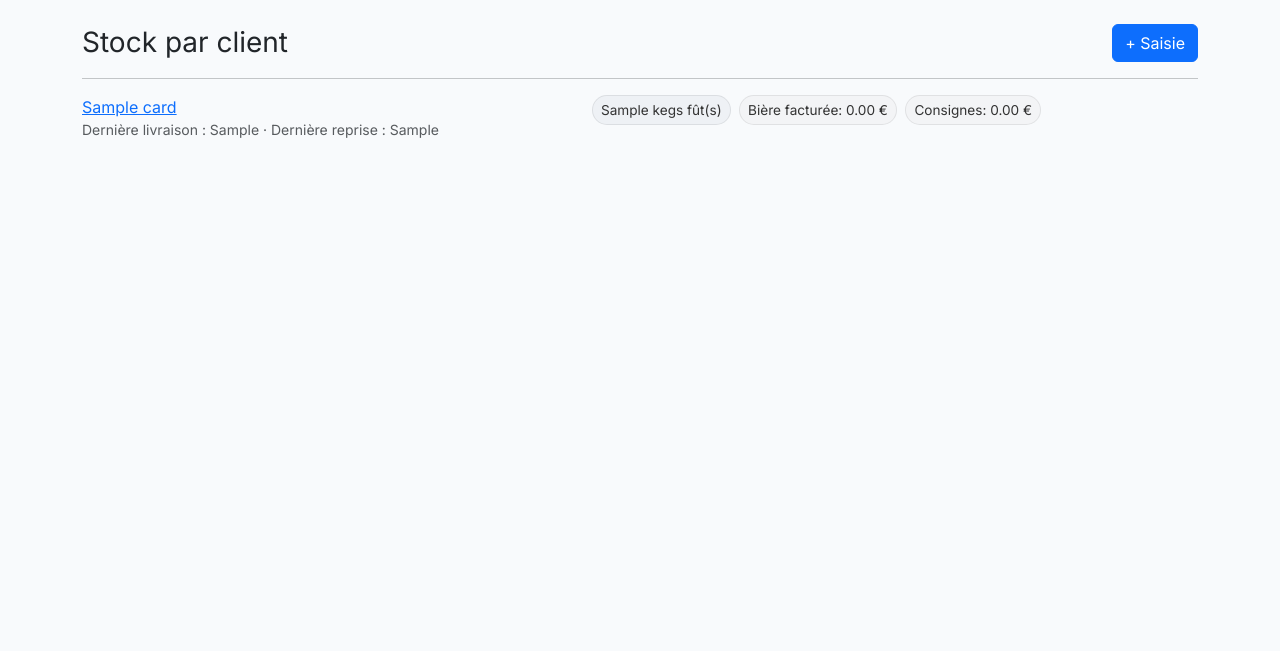
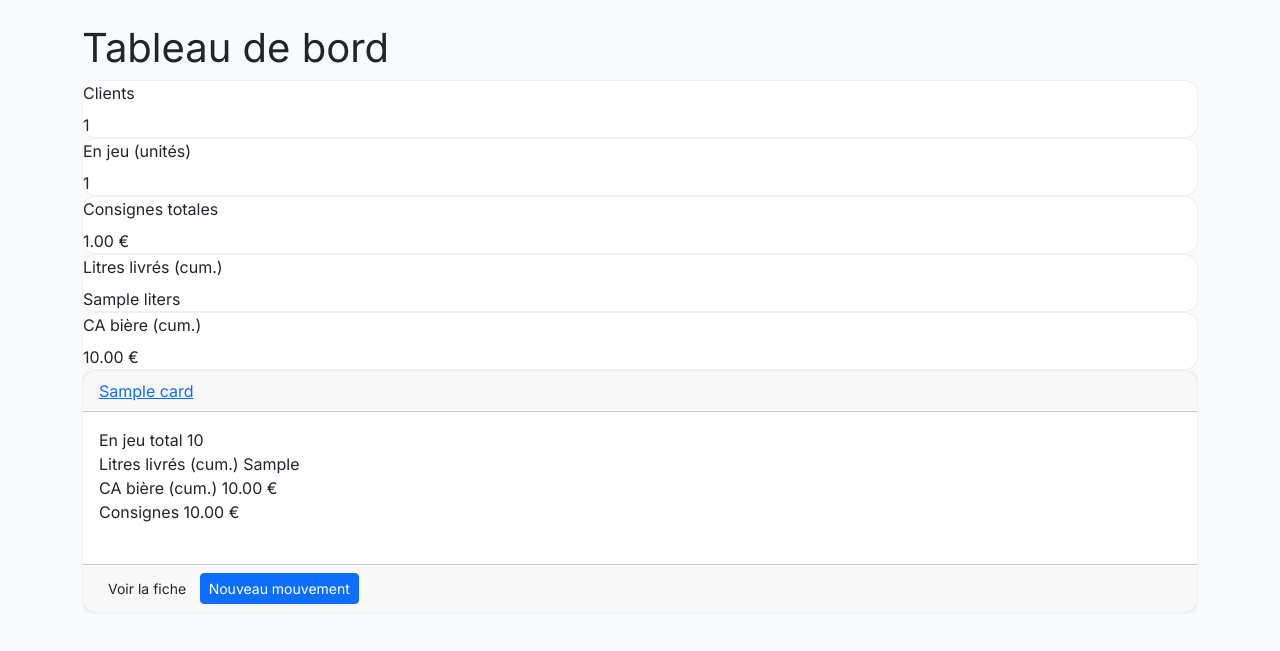
Before and after one commit to lecentrallanderneau-oss/Suivi_futs, a Flask app: template templates/index.html in a window 1280 px wide. Shown: the part 57-708 px from the top of the page. Run offline with Flask 3, Linux system fonts and the light colour scheme; the template is opened without the code that fills it: most values are stand-ins (such as "Sample title", 1, 10 or a date in 2020).

Commit message:
Update index.html

```diff
--- a/templates/index.html
+++ b/templates/index.html
@@ -1,39 +1,79 @@
+{# templates/index.html #}
 {% extends "base.html" %}
 {% import "_macros.html" as ui %}
-{% block title %}Fûts · Accueil{% endblock %}
+
 {% block content %}
+<h1 class="page-title">Tableau de bord</h1>
 
 {{ ui.alerts_list(alerts) }}
 
-<div class="d-flex align-items-center justify-content-between">
-  <h1 class="h3 mb-0">Stock par client</h1>
-  <a href="{{ url_for('movement_wizard') }}" class="btn btn-primary">+ Saisie</a>
+{% if totals %}
+<div class="cards-row">
+  <div class="card stat">
+    <div class="card-title">Clients</div>
+    <div class="card-big">{{ totals.total_clients }}</div>
+  </div>
+  <div class="card stat">
+    <div class="card-title">En jeu (unités)</div>
+    <div class="card-big">{{ totals.total_open }}</div>
+  </div>
+  <div class="card stat">
+    <div class="card-title">Consignes totales</div>
+    <div class="card-big">{{ "%.2f"|format(totals.total_deposit) }} €</div>
+  </div>
+  <div class="card stat">
+    <div class="card-title">Litres livrés (cum.)</div>
+    <div class="card-big">{{ totals.liters }}</div>
+  </div>
+  <div class="card stat">
+    <div class="card-title">CA bière (cum.)</div>
+    <div class="card-big">{{ "%.2f"|format(totals.beer_eur) }} €</div>
+  </div>
 </div>
-<hr>
+{% endif %}
 
-<div class="card-list">
+<div class="cards-grid">
   {% for c in cards %}
-    <div class="row-item">
-      <div class="d-flex align-items-start justify-content-between">
-        <div>
-          <a class="client-link" href="{{ url_for('client_detail', client_id=c.id) }}">{{ c.name }}</a>
-          <div class="text-muted small">
-            {% if c.last_out %}Dernière livraison : {{ c.last_out|dt }} · {% endif %}
-            {% if c.last_in %}Dernière reprise : {{ c.last_in|dt }}{% endif %}
-          </div>
-        </div>
-        <div class="text-end">
-          <div class="mb-1">
-            <span class="chip chip-gray">{{ c.kegs }} fût(s)</span>
-            <span class="chip chip-cyan">Bière facturée: {{ '%.2f'|format(c.beer_eur or 0) }} €</span>
-            <span class="chip chip-amber">Consignes: {{ '%.2f'|format(c.deposit_eur or 0) }} €</span>
-          </div>
-        </div>
-        {{ ui.equipment_badges(c.equipment) }}
+  <div class="card client">
+    <div class="card-header">
+      <a class="client-link" href="{{ url_for('client_detail', client_id=c.id) }}">{{ c.name }}</a>
+    </div>
+
+    <div class="card-body">
+      <div class="row-line">
+        <span class="label">En jeu total</span>
+        <span class="value">{{ c.open_total }}</span>
       </div>
+
+      <div class="row-line">
+        <span class="label">Litres livrés (cum.)</span>
+        <span class="value">{{ c.liters_out_cum }}</span>
+      </div>
+
+      <div class="row-line">
+        <span class="label">CA bière (cum.)</span>
+        <span class="value">{{ "%.2f"|format(c.beer_eur) }} €</span>
+      </div>
+
+      <div class="row-line">
+        <span class="label">Consignes</span>
+        <span class="value">
+          {{ "%.2f"|format(c.deposit_eur) }} €
+        </span>
+      </div>
+
+      {# >>> Affichage demandé : consignes séparées Fûts / Gobelets #}
+      {{ ui.deposit_split_badges(c) }}
+
+      {# Badges matériel s’il y en a #}
+      {{ ui.equipment_badges(c.equipment) }}
     </div>
-  {% else %}
-    <div class="row-item text-center text-muted">Aucun client.</div>
+
+    <div class="card-footer">
+      <a class="btn btn-sm" href="{{ url_for('client_detail', client_id=c.id) }}">Voir la fiche</a>
+      <a class="btn btn-sm btn-primary" href="{{ url_for('movement_new') }}?client_id={{ c.id }}">Nouveau mouvement</a>
+    </div>
+  </div>
   {% endfor %}
 </div>
 {% endblock %}
```
